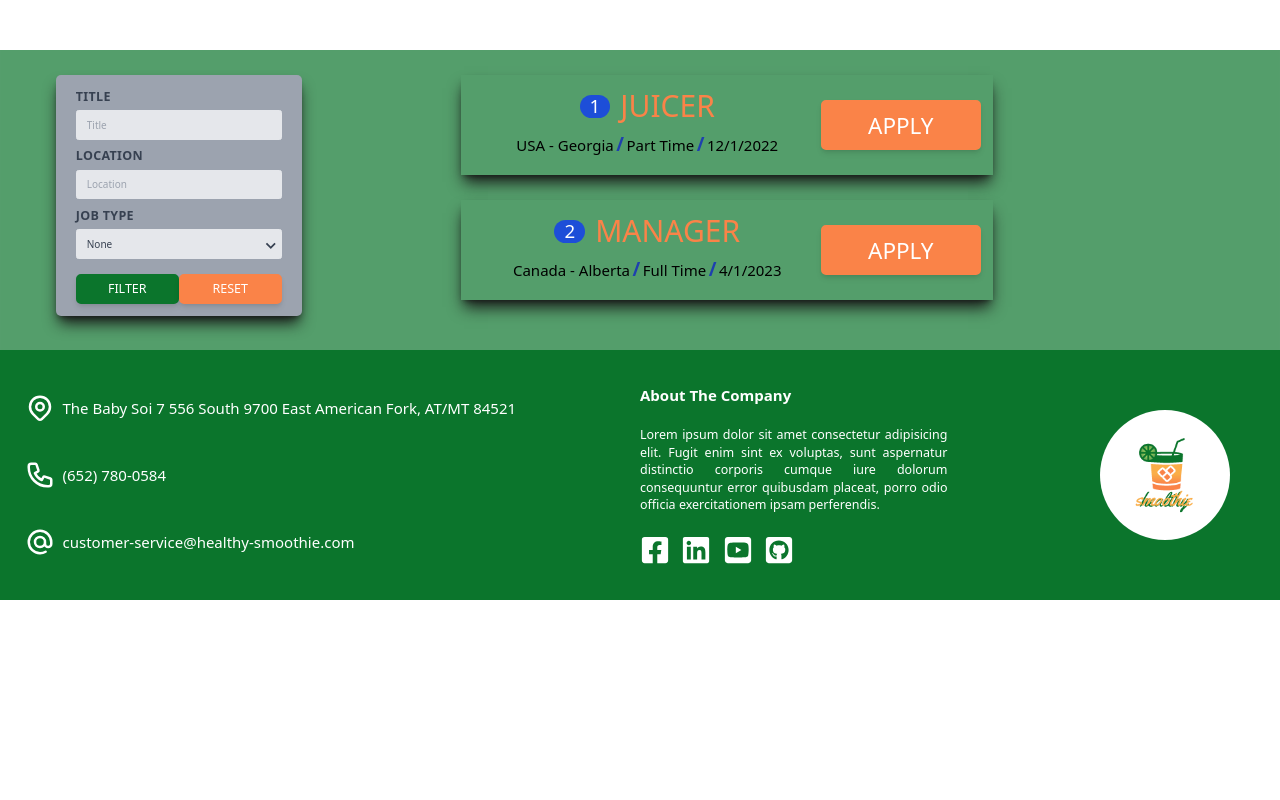
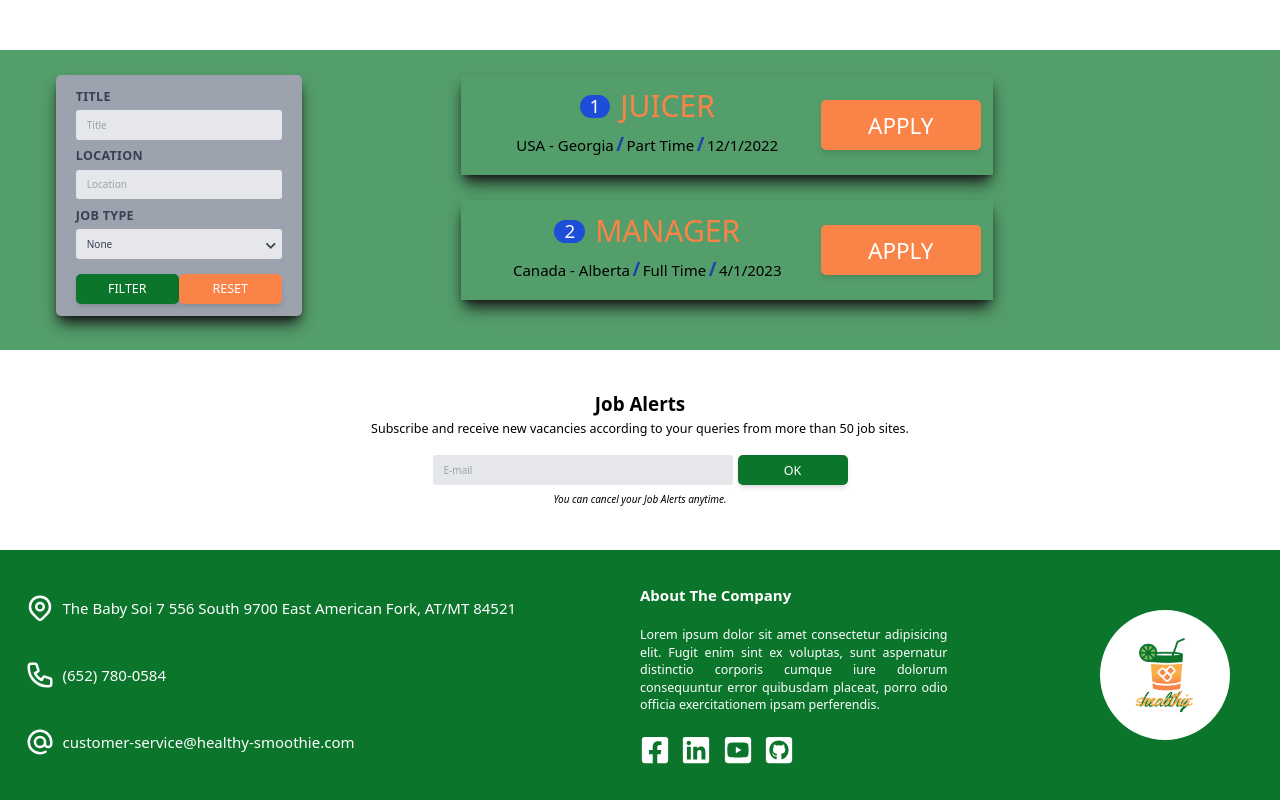
Before and after one commit to freesudani/Healthy-Smoothie, a React (Create React App) app: page /careers in a window 1280 px wide. Shown: the part 1185-1985 px from the top of the page. Before the commit the page ends 1785 px from the top, so only its background shows below. Built offline with nearby package versions, Linux system fonts and the light colour scheme.

Commit message:
JobAlert

```diff
--- /dev/null
+++ b/src/components/JobAlert.tsx
@@ -0,0 +1,31 @@
+import React, { FC } from "react";
+
+const JobAlert: FC = () => {
+  return (
+    <div className="h-[20rem] w-screen flex flex-col justify-center items-center bg-white">
+      <div>
+        <h4 className="text-3xl font-bold">Job Alerts</h4>
+      </div>
+      <div className="text-xl text-center my-2">
+        Subscribe and receive new vacancies according to your queries from more
+        than 50 job sites.
+      </div>
+      <form>
+        <div className="flex mt-5 mb:flex-col mb:justify-center mb:items-center">
+          <input
+            className="appearance-none block w-[30rem] bg-gray-200 text-gray-700 border  rounded py-3 px-4 mb-3 leading-tight focus:outline-none focus:bg-white"
+            id="Title-Search"
+            type="text"
+            placeholder="E-mail"
+          />
+          <button className="smbt primarybt ml-2 mb:mb-4">OK</button>
+        </div>
+      </form>
+      <div>
+        <h5 className="italic">You can cancel your Job Alerts anytime.</h5>
+      </div>
+    </div>
+  );
+};
+
+export default JobAlert;
--- a/src/pages/Careers.tsx
+++ b/src/pages/Careers.tsx
@@ -1,5 +1,6 @@
 import React, { FC } from "react";
 import Benefits from "../components/Benefits";
+import JobAlert from "../components/JobAlert";
 import JoinUs from "../components/JoinUs";
 import Vacancies from "../components/Vacancies";
 
@@ -9,6 +10,7 @@ const Careers: FC = () => {
       <JoinUs />
       <Benefits />
       <Vacancies />
+      <JobAlert />
     </div>
   );
 };
```
